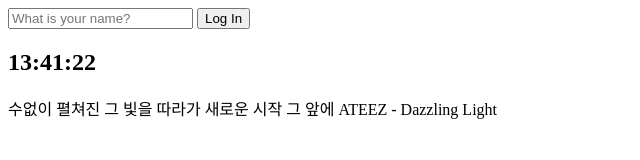
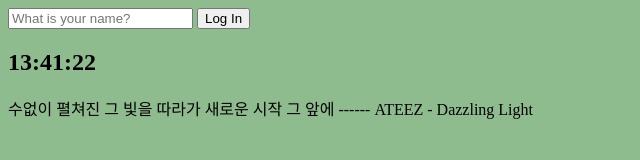
Before and after one commit to daisydaizzy/momentum, a plain HTML site: page index.html in a window 1280 px wide. Shown: the whole page, without its empty margins (0-640 px from the left). Drawn offline with Linux system fonts and the light colour scheme.

Commit message:
랜덤 배경색 구현

```diff
--- a/css/style.css
+++ b/css/style.css
@@ -1,3 +1,12 @@
 .hidden {
   display: none;
 }
+
+.background {
+  position: fixed;
+  width: 100%;
+  height: 100%;
+  top: 0;
+  left: 0;
+  z-index: -1;
+}
--- a/index.html
+++ b/index.html
@@ -16,12 +16,15 @@
   <h2 id="clock"></h2>
   <div id="lyrics">
     <span class="lyric"></span>
+    ------
     <span class="artist"></span>
   </div>
+  <div class="background"></div>
 
   <!-- script -->
   <script src="js/greeting.js"></script>
   <script src="js/clock.js"></script>
   <script src="js/lyrics.js"></script>
+  <script src="js/background.js"></script>
 </body>
 </html>
--- /dev/null
+++ b/js/background.js
@@ -0,0 +1,7 @@
+const colors = ["khaki","lavender","darkseagreen","mistyrose"];
+
+const randomColor = Math.floor(Math.random()*colors.length);
+
+const background = document.querySelector(".background");
+
+background.style.backgroundColor = colors[randomColor];
```
